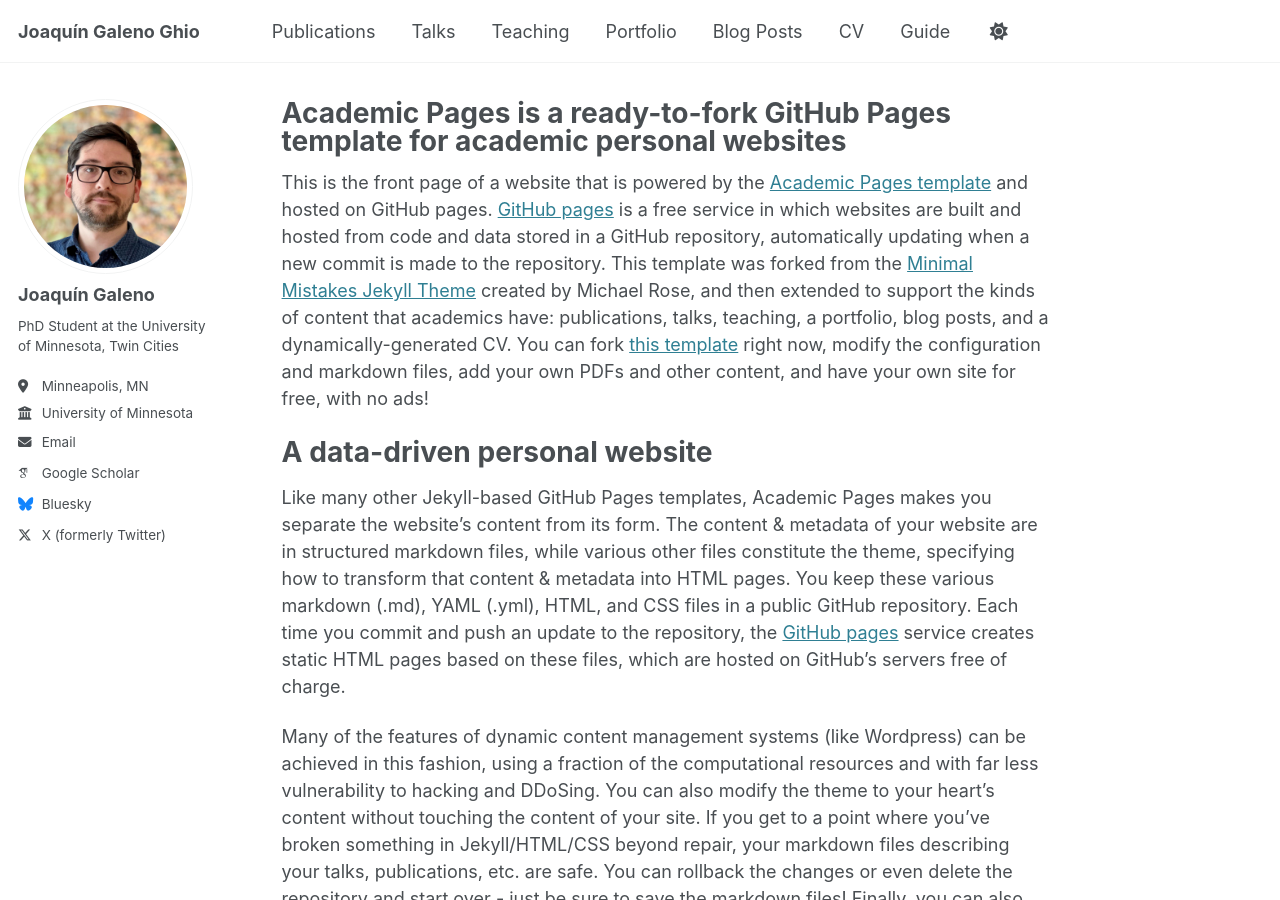
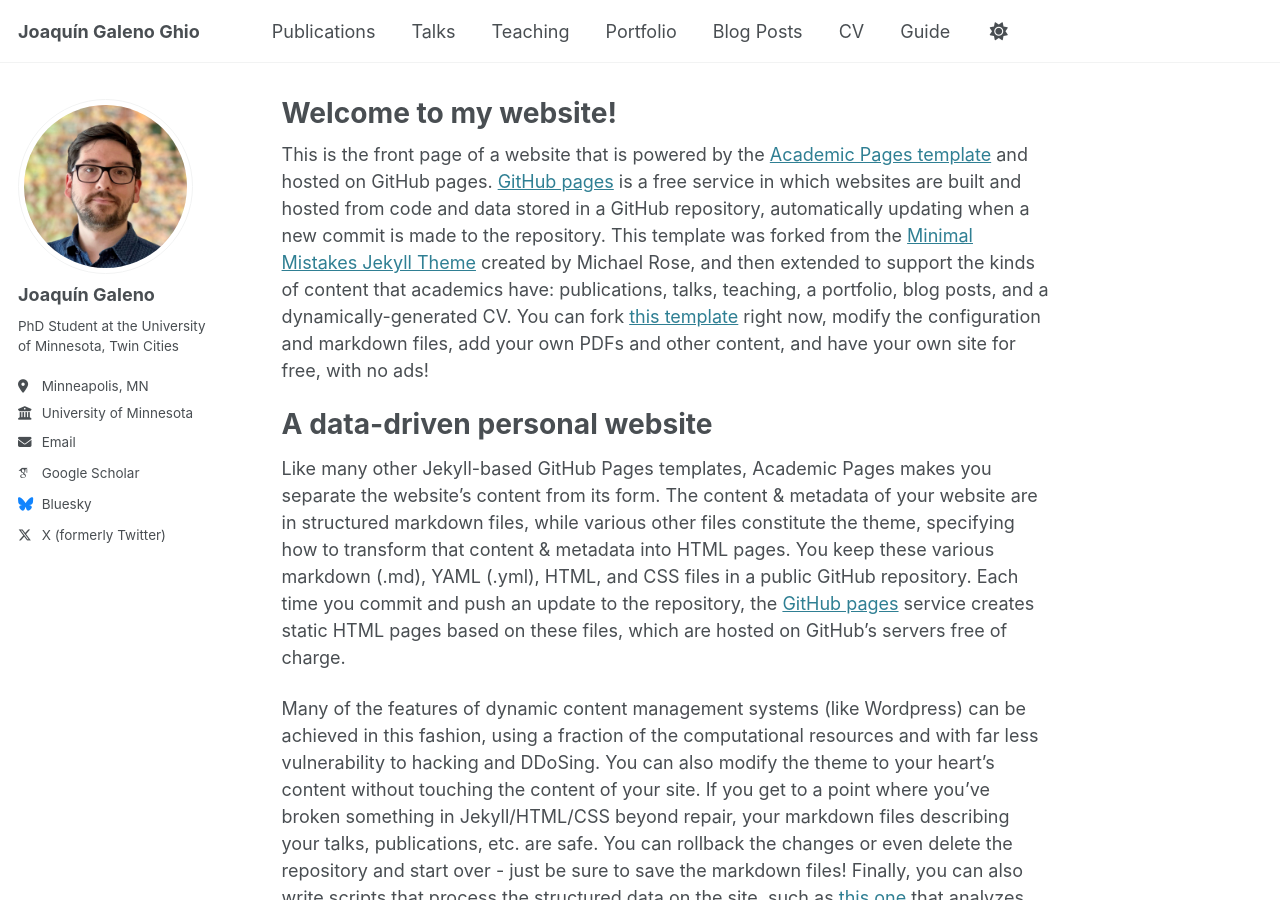
Before and after one commit to galen015/galen015.github.io, a Jekyll site: the page built from _pages/about.md, in a window 1280 px wide and 900 px high. Built offline with Jekyll 4.4.1, drawn with Linux system fonts in a browser that asks for light colours; some web fonts are replaced.

Commit message:
Update about.md
add excerpt

```diff
--- a/_pages/about_original.md
+++ b/_pages/about.md
@@ -1,6 +1,7 @@
 ---
 permalink: /
-title: "Academic Pages is a ready-to-fork GitHub Pages template for academic personal websites"
+title: "Welcome to my website!"
+excerpt: About me
 author_profile: true
 redirect_from:
   - /about/
```
